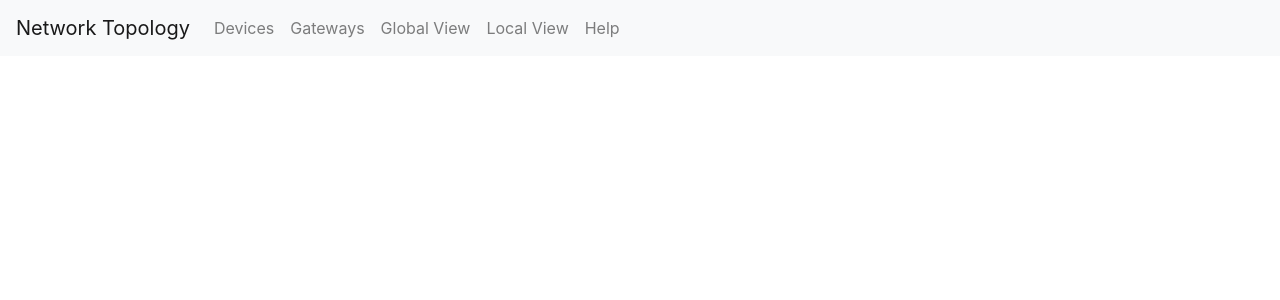
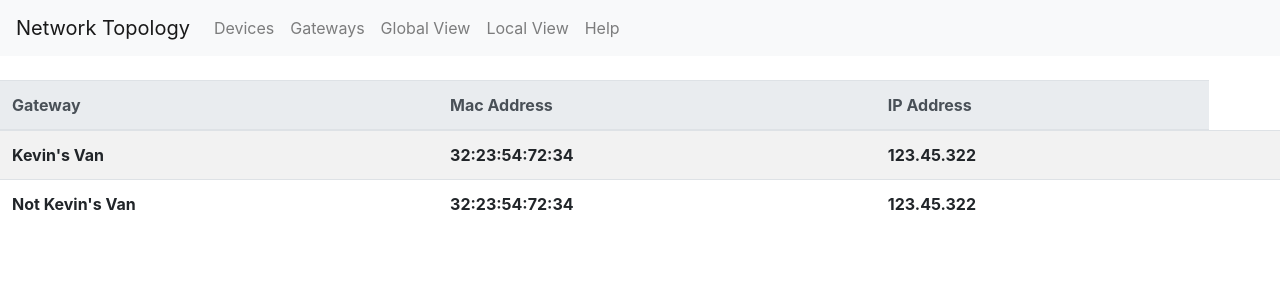
Before and after one commit to rydanie/TeamPG_IoT_Frontend, a React (Create React App) app: page /LocalView in a window 1280 px wide. Shown: the top 300 px of the page. Built offline with nearby package versions, Linux system fonts and the light colour scheme.

Commit message:
Necessary updates

```diff
--- a/src/App.tsx
+++ b/src/App.tsx
@@ -9,6 +9,7 @@ import {
 } from "react-router-dom";
 import Devices from "devices/Devices";
 import Gateways from "Gateway/Gateways";
+import LocalView from "LocalView/LocalView"
 import Help from "help/Help";
 
 function App() {
@@ -27,8 +28,8 @@ function App() {
             <Route path="/global"><br></br>
               <Devices />
             </Route>
-            <Route path="/local"><br></br>
-              <Devices />
+            <Route path="/LocalView"><br></br>
+              <LocalView />
             </Route>
             <Route path="/help"><br></br>
               <Help />
--- a/src/Components/NavigationBar.tsx
+++ b/src/Components/NavigationBar.tsx
@@ -37,7 +37,7 @@ export default function NavigationBar(): JSX.Element {
               </NavLink>
             </NavItem>
             <NavItem>
-              <NavLink href="/local/">
+              <NavLink href="/LocalView/">
                 Local View
               </NavLink>
             </NavItem>
--- a/src/Gateway/GatewaysForm.tsx
+++ b/src/Gateway/GatewaysForm.tsx
@@ -12,23 +12,55 @@ import {
 import { useForm, Controller } from "react-hook-form";
 import { Gateways } from "./redux/Gateways-state";
 
-
 interface FormInput {
     name: string;
     macAdd: string;
     ipAdd: string;
 }
 
+
+export let gWays = new Array();
+
+var gWay = {macAdd:"", nameOf:"", ipAdd:""};
+var gWay2 = {macAdd:"", nameOf:"", ipAdd:""};
+
+gWay.macAdd = "32:23:54:72:34";
+gWay.nameOf = "Kevin's Van";
+gWay.ipAdd = "123.45.322";
+
+gWay2.macAdd = "32:23:54:72:34";
+gWay2.nameOf = "Not Kevin's Van";
+gWay2.ipAdd = "123.45.322";
+
+gWays.push(gWay);
+gWays.push(gWay2);
+
+
+
+//export gWays;
+
 interface GatewaysFormProps {
     loading: boolean;
-    onCreateGateway: (name: string/*, macAdd: string, ipAdd: string*/) => void;
+    onCreateGateway: (name: string, macAdd: string, ipAdd: string) => void;
 }
 
 export default function GatewaysForm({ loading, onCreateGateway }: GatewaysFormProps): JSX.Element {
     const { register, errors, control, handleSubmit } = useForm<FormInput>();
     const onSubmit = (data: FormInput) => {
-        onCreateGateway(data.name/*, data.macAdd, data.ipAdd*/);
+        onCreateGateway(data.name, data.macAdd, data.ipAdd);
+
     };
+
+    const onGwaySubmit = (data: FormInput) => {
+       var gWay = {macAdd:"", nameOf:"", ipAdd:""};
+       gWay.macAdd = data.macAdd;
+       gWay.nameOf = data.name;
+       gWay.ipAdd = data.ipAdd;
+       gWays.push(gWay);
+       console.log("Handled Gateway")
+       console.log(gWays)
+   };
+
 
     /*name is the devices name, id is mac address, required means it must be entered
     before it lets you move on*/
@@ -56,7 +88,7 @@ export default function GatewaysForm({ loading, onCreateGateway }: GatewaysFormP
                     <Label for="Mac-Address">Mac Address</Label>
                     <Controller
                             as={Input}
-                    name="macAddress"
+                    name="macAdd"
                     control={control}
                     defaultValue=""
                     placeholder="Mac Address"
@@ -70,7 +102,7 @@ export default function GatewaysForm({ loading, onCreateGateway }: GatewaysFormP
                     <Label for="Gateway-name">IP Address</Label>
                     <Controller
                             as={Input}
-                    name="ipAddress"
+                    name="ipAdd"
                     control={control}
                     defaultValue=""
                     placeholder="IP Address"
--- a/src/Gateway/GatewaysTable.tsx
+++ b/src/Gateway/GatewaysTable.tsx
@@ -5,37 +5,40 @@ import {
 } from "reactstrap";
 import { Gateways } from "./redux/Gateways-state";
 
+import{gWays} from "./GatewaysForm"
+
 interface GatewaysTableProps {
     Gateways?: Gateways[];
 }
 
-let gWays = new Array(10);
-
-var gWay = {macAdd:"", nameOf:"", ipAdd:""};
-
-gWay.macAdd = "32:23:54:72:34";
-gWay.nameOf = "Kevin's Van";
-gWay.ipAdd = "123.45.322";
-
-gWays[0] = gWay;
-
-export function GatewaysTable({ Gateways }: GatewaysTableProps): JSX.Element {
+export function GatewaysTable({ devices }: GatewaysTableProps): JSX.Element {
+    /*to get a new coloumn put it in between tr and it needs a .map */
     return <Table className="align-items-center" responsive hover striped>
-
-    <thead className="thead-light">
+        <thead className="thead-light">
             <tr>
-                <th scope="col">Gateway</th>
-                <th scope="col">Mac Address</th>
-                <th scope="col">IP Address</th>
-
+                {["Name", "Mac Address", "IP Address", "Delete Gateway"].map((name) => (
+                    <th scope="col">{name}</th>
+                ))}
             </tr>
         </thead>
         <tbody>
-                    <tr>
-                        <th scope="col">{gWays[0].nameOf}</th>
-                        <th scope="col">{gWays[0].macAdd}</th>
-                        <th scope="row">{gWays[0].ipAdd}</th>
+            {Gateways?.map((Gateways) => {
+                return (
+                    <tr key={Gateways.id}>
+                        <th scope="row">
+                            {Gateways.name}
+                        </th>
+                       <th scope="row">
+                            {Gateways.macAdd}
+                       </th>
+                       <th scope="row">
+                            {Gateways.ipAdd}
+                       </th>
+                       <th scope="row">
+                      </th>
                     </tr>
+                );
+            })}
         </tbody>
-    </Table>
+    </Table>;
 }
--- /dev/null
+++ b/src/LocalView/LocalView.tsx
@@ -0,0 +1,46 @@
+import React from "react";
+import { Table } from "reactstrap";
+import Dropdown from "../bootstrap/js/bootstrap.js";
+
+import "../App.css";
+
+import {gWays} from "../Gateway/GatewaysForm";
+
+
+
+export default function LocalView(){
+
+        return <div>
+
+         <Table className="align-items-center" responsive hover striped>
+
+             <thead className="thead-light">
+                     <tr>
+                         <th scope="col">Gateway</th>
+                         <th scope="col">Mac Address</th>
+                         <th scope="col">IP Address</th>
+
+                     </tr>
+                 </thead>
+                 <tbody>
+         {gWays?.map((gWay) => {
+                       return (
+                           <tr key={gWay.ipAdd}>
+                               <th scope="row">
+                                   {gWay.nameOf}
+                               </th>
+                              <th scope="row">
+                                   {gWay.macAdd}
+                              </th>
+                              <th scope="row">
+                                   {gWay.ipAdd}
+                              </th>
+                              <th scope="row">
+                             </th>
+                           </tr>
+                       );
+                   })}
+                 </tbody>
+             </Table>
+    </div>
+}
```
